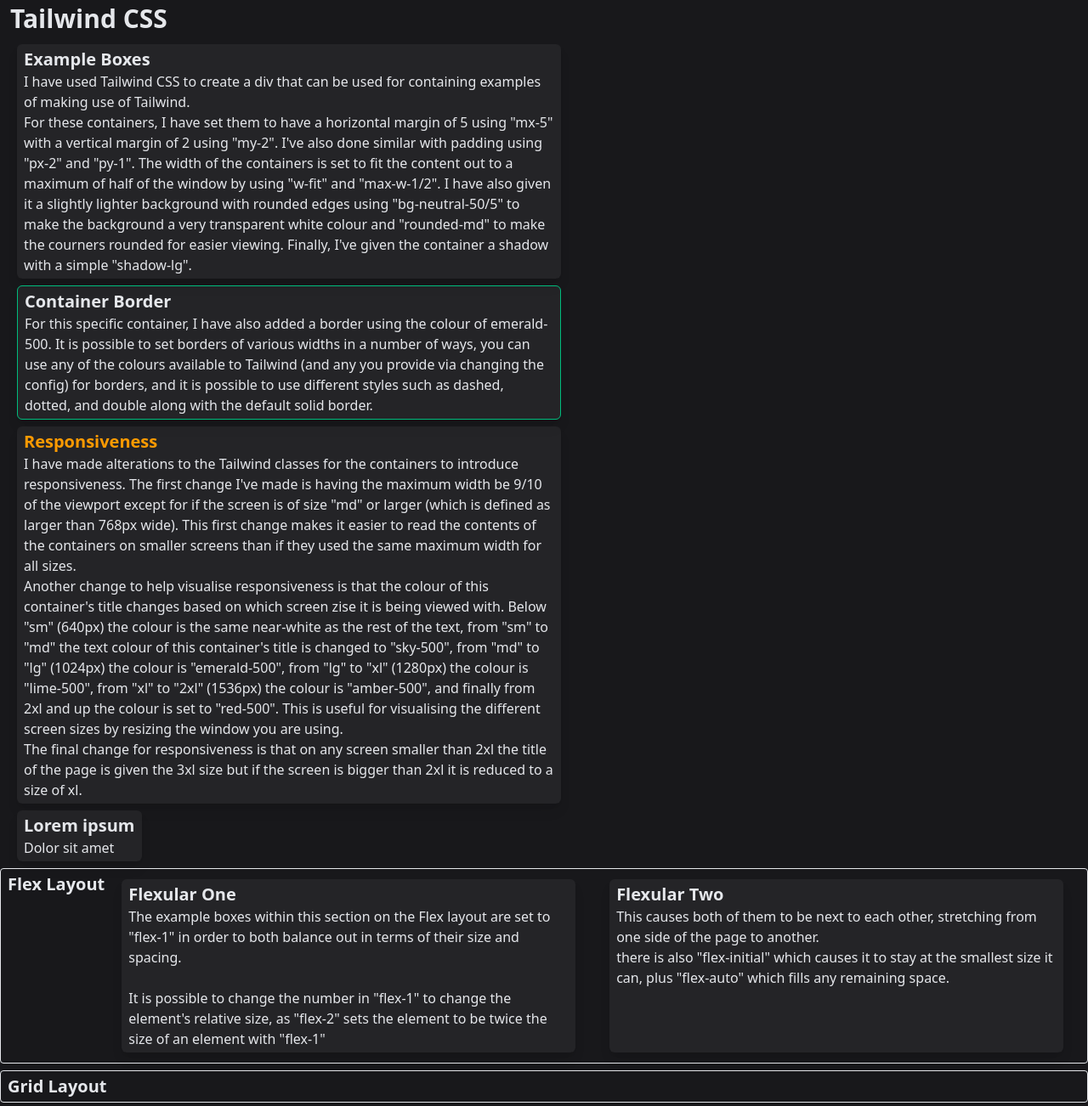
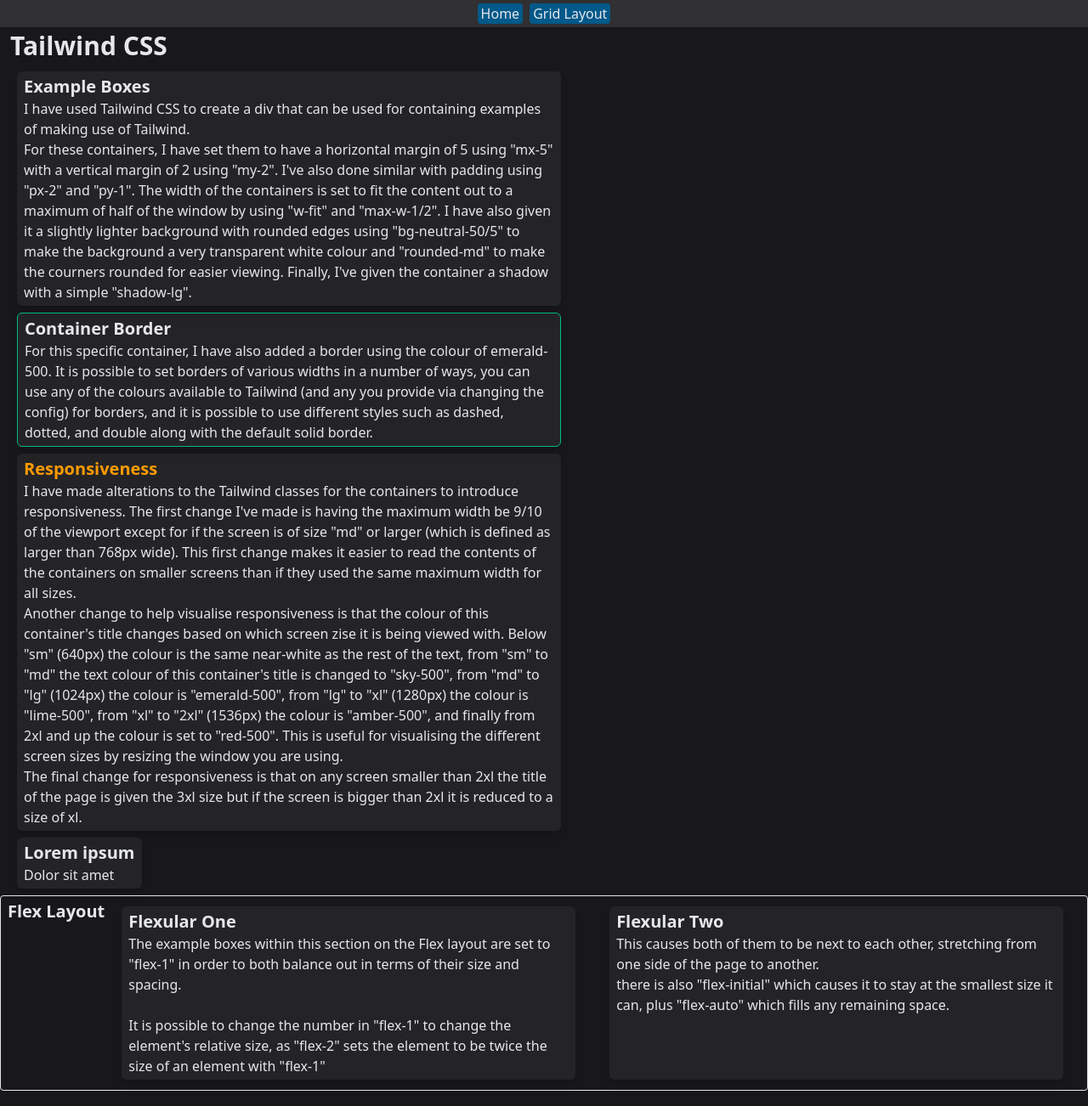
Before and after one commit to ReflectionGolden/Tailwind-CSS-site, a plain HTML site: page index.html in a window 1280 px wide. Shown: the whole page at 85% size. Drawn offline with nearby package versions, Linux system fonts and the light colour scheme.

Commit message:
Created a navigation bar and a second page for showing the grid layout instead of it being on the main page

```diff
--- a/index.html
+++ b/index.html
@@ -7,6 +7,10 @@
     <title>Tailwind CSS</title>
 </head>
 <body class="bg-zinc-900 text-gray-200">
+    <nav class="flex justify-center bg-neutral-50/10">
+        <a class="m-1 px-1 rounded bg-sky-800 hover:bg-blue-700" href="/index.html">Home</a>
+        <a class="m-1 px-1 rounded bg-sky-800 hover:bg-blue-700" href="/grid.html">Grid Layout</a>
+    </nav>
     <h1 class="mx-2 p-1 text-3xl 2xl:text-xl font-bold">Tailwind CSS</h1>
     <div class="mx-5 my-2 px-2 py-1 w-fit max-w-9/10 lg:max-w-1/2 rounded-md bg-neutral-50/5 shadow-lg">
         <h2 class="text-xl font-bold">Example Boxes</h2>
@@ -63,8 +67,5 @@
             </p>
         </div>
     </div>
-    <div class="my-2 px-2 py-1 border rounded">
-        <h2 class="text-xl font-bold">Grid Layout</h2>
-    </div>
 </body>
 </html>
```
Also changed, not shown: grid.html (added, +16 -0 lines).
